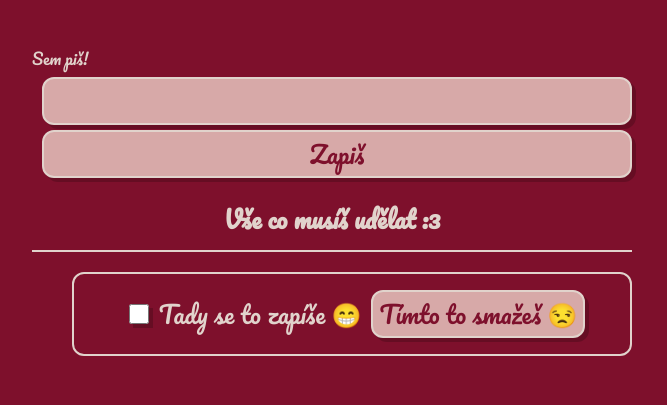
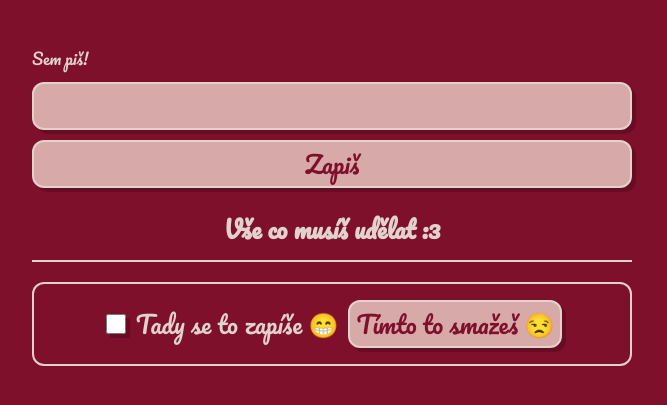
Before and after one commit to NoVi8558/ToDoApp, a plain HTML site: page todo/index.html in a window 1280 px wide. Shown: the part 371-776 px from the top of the page, without its empty margins (308-975 px from the left). Drawn offline with Linux system fonts and the light colour scheme.

Commit message:
Úprava souboru css

```diff
--- a/todo/css/style.css
+++ b/todo/css/style.css
@@ -18,7 +18,8 @@ form{
     display: flex;
     flex-direction: column;
     width: 100%;
-    gap: 5px;
+    gap: 10px;
+    margin: 0;
 }
 
 h1{
@@ -49,6 +50,9 @@ button{
     text-align: center;
     color: #7E102C;
     cursor: pointer;
+}
+
+.delete{
     margin-left: 10px;
 }
 /* Animace tlačítka. */
@@ -71,6 +75,10 @@ li{
     margin-bottom: 15px;
 }
 
+ul{
+    padding: 0;
+}
+
 
 input[type="checkbox"] {
     background-color: #D7A9A8;
```
